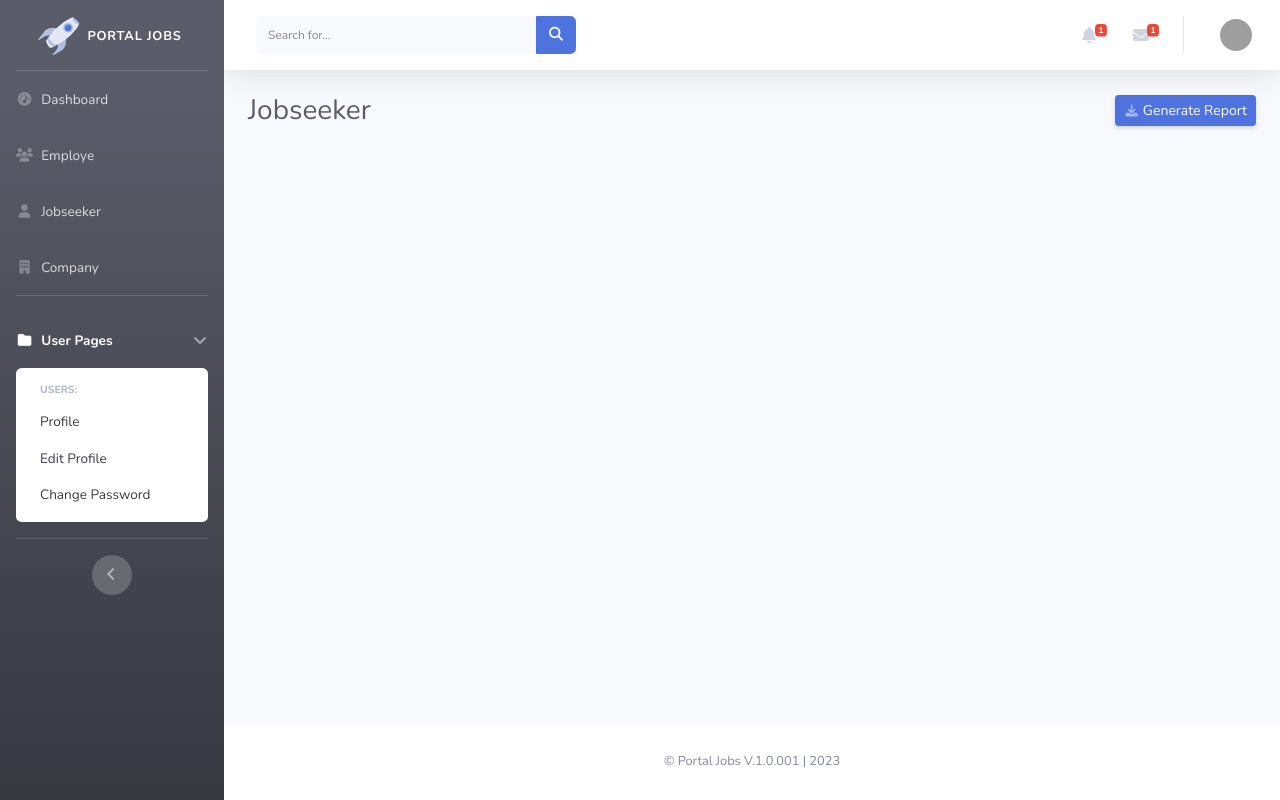
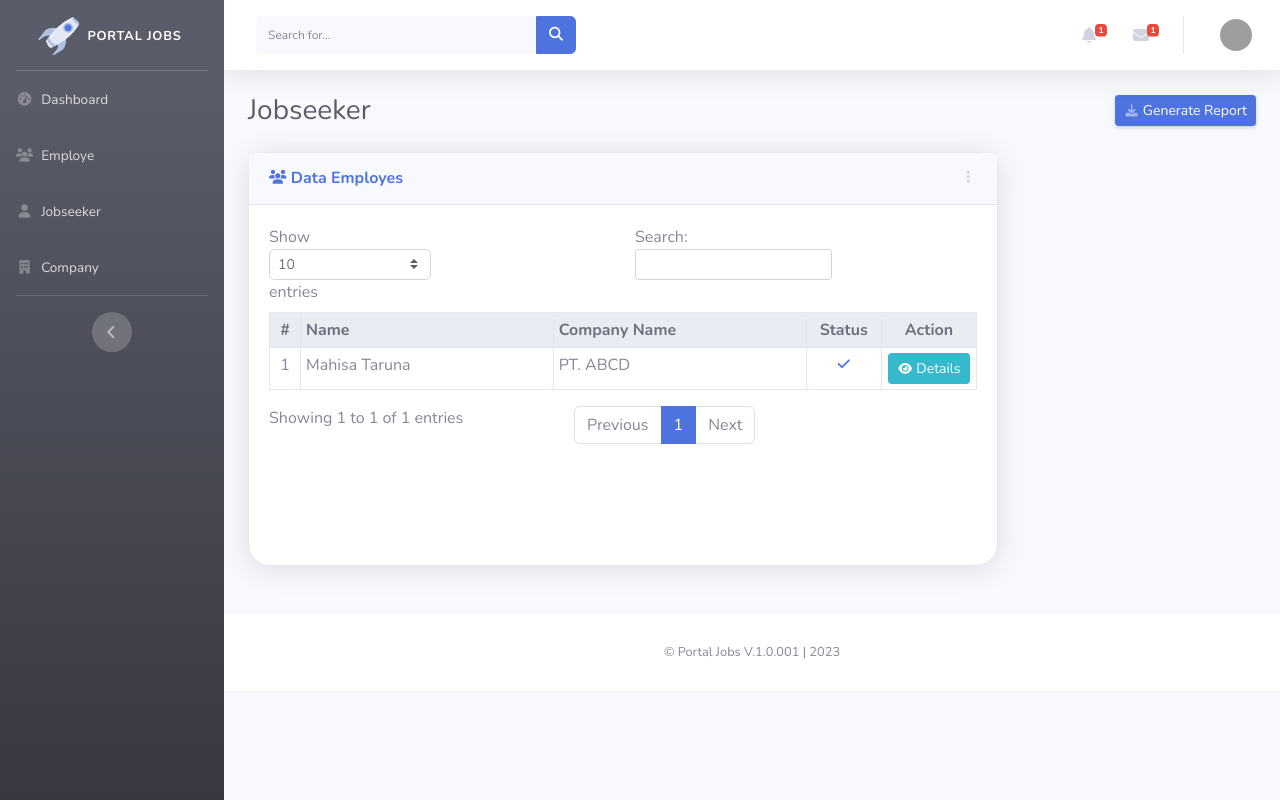
Before and after one commit to mahisataruna/PortalJobs-WebApp, a CodeIgniter app: page /portal-jobs/admin/jobseeker in a window 1280 px wide. Run offline with CodeIgniter, Linux system fonts and the light colour scheme; data that the repository does not hold is empty; grey boxes are pictures that could not be loaded.

Commit message:
Add jobseeker view page

```diff
--- a/application/views/admin/jobseeker.php
+++ b/application/views/admin/jobseeker.php
@@ -9,6 +9,58 @@
      </div>
 
      <!-- Start content -->
+     <div class="row">
+        <div class="col-lg-9 col-md col-sm mb-4">
+            <div class="card shadow mb-4">
+                                <!-- Card Header - Dropdown -->
+                <div class="card-header py-3 d-flex flex-row align-items-center justify-content-between">
+                    <h6 class="m-0 font-weight-bold text-primary"><i class="fas fa-fw fa-solid fa-users fa-sm"></i> Data Employes</h6>
+                    <div class="dropdown no-arrow">
+                        <a class="dropdown-toggle" href="#" role="button" id="dropdownMenuLink" data-toggle="dropdown" aria-haspopup="true" aria-expanded="false">
+                            <i class="fas fa-ellipsis-v fa-sm fa-fw text-gray-400"></i>
+                        </a>
+                        <div class="dropdown-menu dropdown-menu-right shadow animated--fade-in" aria-labelledby="dropdownMenuLink">
+                            <div class="dropdown-header">Dropdown Header:</div>
+                            <a class="dropdown-item" href="#">Action</a>
+                            <a class="dropdown-item" href="#">Another action</a>
+                            <div class="dropdown-divider"></div>
+                            <a class="dropdown-item" href="#">Something else here</a>
+                        </div>
+                    </div>
+                </div>
+                <!-- Card Body -->
+                <div class="card-body">
+                    <div class="table-responsive table-sm" style="height: 320px;overflow: auto;">
+                        <div class="table-responsive">
+                            <table id="dataTable" class="table table-bordered table-hover table-xs" width="100%" cellspacing="0">
+                                <thead class="thead-light">
+									<tr>
+										<th class="sm" style="text-align: center;">#</th>
+										<th class="sm">Name</th>
+                                        <th class="sm">Company Name</th>
+                                        <th class="sm" style="text-align: center;">Status</th>
+										<th style="text-align: center;">Action</th>
+									</tr>
+								</thead>
+                                <tbody>
+                                    <tr>
+                                        <td width="2%" style="text-align: center;">1</td>
+                                        <td width="20%">Mahisa Taruna</td>
+                                        <td width="20%">PT. ABCD</td>
+                                        <td width="3%" style="text-align: center;">
+                                            <i class="fas fa-fw fa-solid fa-check fa-sm text-primary"></i>
+                                        </td>
+                                        <td width="4%" style="text-align: center;">
+											<a href="" onclick="return confirm('See detail account?')" class="btn btn-sm btn-info"><i class="fas fa-fw fa-solid fa-eye fa-sm"></i> Details</a>
+										</td>
+                                    </tr>
+                                </tbody>
+                            </table>
+                        </div>
+                    </div>
+                </div>
+            </div>
+        </div>
 
      <!-- End -->
 
--- a/application/views/templates/sidebar.php
+++ b/application/views/templates/sidebar.php
@@ -43,29 +43,6 @@
             <!-- Divider -->
             <hr class="sidebar-divider">
 
-            <!-- Nav Item - Pages Collapse Menu -->
-            <li class="nav-item active">
-                <a class="nav-link" href="#" data-toggle="collapse" data-target="#collapsePages" aria-expanded="true"
-                    aria-controls="collapsePages">
-                    <i class="fas fa-fw fa-folder"></i>
-                    <span>User Pages</span>
-                </a>
-                <div id="collapsePages" class="collapse show" aria-labelledby="headingPages"
-                    data-parent="#accordionSidebar">
-                    <div class="bg-white py-2 collapse-inner rounded">
-                        <h6 class="collapse-header">Users:</h6>
-                        <a class="collapse-item" href="#">Profile</a>
-                        <a class="collapse-item" href="#">Edit Profile</a>
-                        <a class="collapse-item" href="#">Change Password</a>
-                    </div>
-                </div>
-            </li>
-
-
-
-            <!-- Divider -->
-            <hr class="sidebar-divider d-none d-md-block">
-
             <!-- Sidebar Toggler (Sidebar) -->
             <div class="text-center d-none d-md-inline">
                 <button class="rounded-circle border-0" id="sidebarToggle"></button>
```
